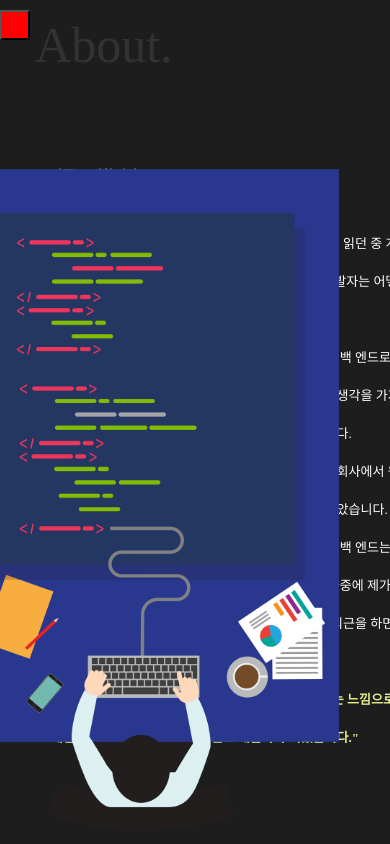
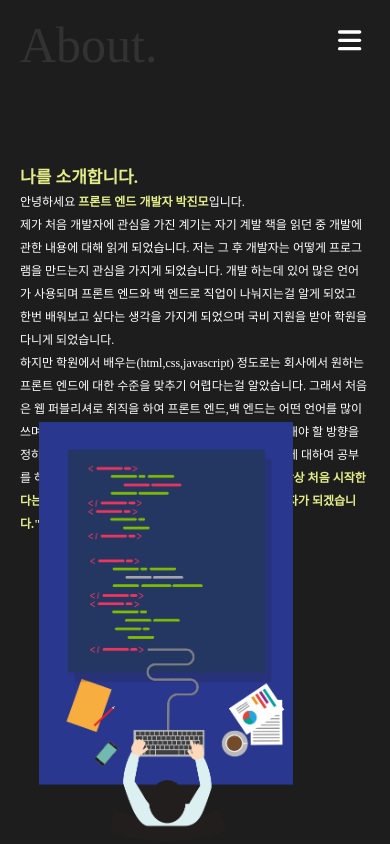
Before and after one commit to JinMo-source/Portfolio, a React (Create React App) app: page /about in a window 390 px wide. Built offline with nearby package versions, Linux system fonts and the light colour scheme.

Commit message:
반응형 완성

```diff
--- a/package.json
+++ b/package.json
@@ -4,6 +4,11 @@
   "private": true,
   "dependencies": {
     "@emailjs/browser": "^3.6.2",
+    "@fortawesome/fontawesome-svg-core": "^6.1.1",
+    "@fortawesome/free-brands-svg-icons": "^6.1.1",
+    "@fortawesome/free-regular-svg-icons": "^6.1.1",
+    "@fortawesome/free-solid-svg-icons": "^6.1.1",
+    "@fortawesome/react-fontawesome": "^0.1.18",
     "@testing-library/jest-dom": "^5.16.4",
     "@testing-library/react": "^13.0.1",
     "@testing-library/user-event": "^13.5.0",
--- a/src/Components/About.js
+++ b/src/Components/About.js
@@ -41,23 +41,44 @@ const AboutMe = styled.div`
     }
     p {
       font-size: 13px;
-      line-height: 38px;
+      line-height: 33px;
+    }
+  }
+  @media ${({ theme }) => theme.device.tablet} {
+    width: 100%;
+    h2 {
+      font-size: 17px;
+      margin-bottom: 5px;
+    }
+    p {
+      font-size: 12px;
+      line-height: 23px;
     }
   }
 `;
 
 const IntroImgBox = styled.div`
-  width: 450px;
+  width: 25vw;
+  min-width: 400px;
   position: absolute;
   top: ${(props) => props.top};
   right: ${(props) => props.right};
   overflow: hidden;
 
   @media ${({ theme }) => theme.device.desktop} {
-    width: 400px;
+    top: 19vh;
+    right: 5vw;
   }
-  @media ${({ theme }) => theme.device.labtop} {
-    width: 400px;
+  @media ${({ theme }) => theme.device.tabletS} {
+    min-width: 350px;
+  }
+  @media ${({ theme }) => theme.device.tablet} {
+    width: 30vh;
+    min-width: 30vh;
+    top: auto;
+    right: 50%;
+    margin-right: -25%;
+    bottom: 0;
   }
 `;
 
@@ -84,20 +105,17 @@ function About() {
             <br />
             제가 처음 개발자에 관심을 가진 계기는 자기 계발 책을 읽던 중 개발에
             관한 내용에 대해 읽게 되었습니다. 저는 그 후 개발자는 어떻게
-            프로그램을 만드는지 관심을 가지게 되었습니다.
-            <br />
-            개발 하는데 있어 많은 언어가 사용되며 프론트 엔드와 백 엔드로 직업이
-            나눠지는걸 알게 되었고 한번 배워보고 싶다는 생각을 가지게 되었으며
-            국비 지원을 받아 학원을 다니게 되었습니다.
+            프로그램을 만드는지 관심을 가지게 되었습니다. 개발 하는데 있어 많은
+            언어가 사용되며 프론트 엔드와 백 엔드로 직업이 나눠지는걸 알게
+            되었고 한번 배워보고 싶다는 생각을 가지게 되었으며 국비 지원을 받아
+            학원을 다니게 되었습니다.
             <br />
             하지만 학원에서 배우는(html,css,javascript) 정도로는 회사에서 원하는
-            프론트 엔드에 대한 수준을 맞추기 어렵다는걸 알았습니다.
-            <br />
-            그래서 처음은 웹 퍼블리셔로 취직을 하여 프론트 엔드,백 엔드는 어떤
-            언어를 많이 쓰며 어떻게 일을 하는지를 배우며 나중에 제가 공부를 해야
-            할 방향을 정하게 되었으며, 근무가 끝나 퇴근을 하면 프론트 엔드에
-            대하여 공부를 하게 되었습니다.
-            <br />
+            프론트 엔드에 대한 수준을 맞추기 어렵다는걸 알았습니다. 그래서
+            처음은 웹 퍼블리셔로 취직을 하여 프론트 엔드,백 엔드는 어떤 언어를
+            많이 쓰며 어떻게 일을 하는지를 배우며 나중에 제가 공부를 해야 할
+            방향을 정하게 되었으며, 근무가 끝나 퇴근을 하면 프론트 엔드에 대하여
+            공부를 하게 되었습니다.
             <span>
               "저는 아직 많이 부족한걸 알지만 항상 처음 시작한다는 느낌으로 매일
               매일 발전을 하는 프론트 엔드 개발자가 되겠습니다."
--- a/src/Components/Contact.js
+++ b/src/Components/Contact.js
@@ -17,11 +17,21 @@ const ContactText = styled.div`
   p {
     margin-top: 10px;
   }
+  @media ${({ theme }) => theme.device.tabletS} {
+    h2 {
+      font-size: 40px;
+    }
+    span {
+      font-size: 16px;
+    }
+    p {
+      font-size: 17px;
+    }
+  }
 `;
 
 const Form = styled.form`
   width: 30vw;
-  height: 38vh;
   display: flex;
   flex-wrap: wrap;
   position: relative;
@@ -40,7 +50,34 @@ const Form = styled.form`
     outline: none;
     color: #ccc;
   }
+  @media ${({ theme }) => theme.device.tabletS} {
+    width: 45vw;
+    padding: 0 10px;
+    textarea {
+      height: 200px;
+      width: 45vw;
+    }
+  }
+  @media ${({ theme }) => theme.device.tablet} {
+    display: none;
+  }
 `;
+
+const EmailBox = styled.div`
+  position: absolute;
+  top: ${(props) => props.top};
+  right: 13vw;
+  margin-top: ${(props) => props.margin};
+  @media ${({ theme }) => theme.device.desktop} {
+    font-size: 30px;
+    right: 8vw;
+  }
+  @media ${({ theme }) => theme.device.tabletS} {
+    font-size: 30px;
+    right: 20px;
+  }
+`;
+
 const Input = styled.input`
   &::placeholder {
     color: #ccc;
@@ -53,14 +90,34 @@ const Input = styled.input`
   outline: none;
   color: #ccc;
   margin-right:${(props) => props.margin};
-  position:${(props) => props.position};
-  right:${(props) => props.right};
-  bottom:${(props) => props.bottom};
-  border:${(props) => props.border};
-  border-radius:${(props) => props.radius};
   padding:${(props) => props.padding};
-  cursor:${(props) => props.cursor};
+
+  @media ${({ theme }) => theme.device.tabletS} {
+    width:48%;
+  }
 `;
+const SendInput = styled.input`
+  &::placeholder {
+    color: #ccc;
+  }
+  width: ${(props) => props.width};
+  height: 20px;
+  background: transparent;
+  outline: none;
+  color: #ccc;
+  border: "1px solid #333";
+  border-radius: 3px;
+  cursor: pointer;
+  position: absolute;
+  right: ${(props) => props.right};
+  bottom: ${(props) => props.bottom};
+  padding: ${(props) => props.padding};
+
+  @media ${({ theme }) => theme.device.tabletS} {
+    right: 10px;
+  }
+`;
+
 const Contact = () => {
   const form = useRef();
   const [loadingTime, setLoadingTime] = useState(true);
@@ -103,7 +160,7 @@ const Contact = () => {
           </p>
         </ContactText>
       </LeftTextBox>
-      <LeftTextBox top="42vh" left="58vw" margin="-10vh">
+      <EmailBox top="42vh" margin="-10vh">
         <Form ref={form} onSubmit={sendEmail}>
           <Input
             type="text"
@@ -121,19 +178,16 @@ const Contact = () => {
             width="14.4vw"
           />
           <textarea name="message" placeholder="message" />
-          <Input
+          <SendInput
             type="submit"
             value="Send"
             position="absolute"
             right="0"
-            bottom="0"
+            bottom="-30px"
             padding="2px 10px"
-            border="1px solid #333"
-            radius="3px"
-            cursor="pointer"
           />
         </Form>
-      </LeftTextBox>
+      </EmailBox>
     </SectionContainer>
   );
 };
--- a/src/Components/Intro.js
+++ b/src/Components/Intro.js
@@ -7,39 +7,56 @@ const BigIntroMyself = styled.h1`
   font-size: 103px;
   font-weight: bold;
   color: #ccf381;
+  @media ${({ theme }) => theme.device.desktop} {
+    font-size: 90px;
+  }
   @media ${({ theme }) => theme.device.tabletL} {
     font-size: 70px;
   }
+  @media ${({ theme }) => theme.device.tabletS} {
+    font-size: 70px;
+  }
   @media ${({ theme }) => theme.device.tablet} {
-    font-size: 40px;
+    font-size: 90px;
   }
 `;
 const SmallIntroMyself = styled.h2`
   font-size: 20px;
   line-height: 50px;
   padding-left: 6px;
+  @media ${({ theme }) => theme.device.desktop} {
+    font-size: 17px;
+    line-height: 30px;
+  }
   @media ${({ theme }) => theme.device.tabletL} {
     font-size: 15px;
     line-height: 15px;
   }
+
   @media ${({ theme }) => theme.device.tablet} {
-    font-size: 7px;
+    font-size: 20px;
     line-height: 7px;
   }
 `;
 
 const IntroImgBox = styled.div`
   width: 30vw;
-  height: 30vh;
+  min-width: 350px;
   text-align: center;
-  border-radius: 50%;
   position: absolute;
   top: ${(props) => props.top};
   right: ${(props) => props.right};
-  margin-top: -25vh;
+  margin-top: -22vh;
   img {
     width: 100%;
   }
+
+  @media ${({ theme }) => theme.device.labtop} {
+    width: 35vw;
+    top: 45vh;
+    right: 5vw;
+  }
+
   @media ${({ theme }) => theme.device.tablet} {
     display: none;
   }
--- a/src/Components/Loading.js
+++ b/src/Components/Loading.js
@@ -25,9 +25,9 @@ const LoadingContainer = styled.div`
   min-height: 50px;
   position: absolute;
   top: 50vh;
-  left: 50vw;
+  left: 50%;
   margin-top: -15vh;
-  margin-left: -25vh;
+  margin-left: -15%;
 `;
 const LoadingImgBox = styled.div`
   width: 30vw;
@@ -40,6 +40,13 @@ const LoadingImgBox = styled.div`
     top: 0;
     img {
       width: 100%;
+    }
+  }
+  @media ${({ theme }) => theme.device.tabletS} {
+    div {
+      width: 300px;
+      min-height: 300px;
+      left: 0;
     }
   }
 `;
@@ -71,6 +78,11 @@ const LoadingPercent = styled.div`
   width: 30vw;
   height: 3px;
   border: 1px solid #222;
+  @media ${({ theme }) => theme.device.tabletS} {
+    width: 400px;
+    margin-top: 100px;
+    margin-left: -50px;
+  }
 `;
 function Loading() {
   return (
--- a/src/Components/Menu.js
+++ b/src/Components/Menu.js
@@ -1,6 +1,9 @@
 import React, { useState, useEffect } from "react";
 import styled from "styled-components";
 import { Link } from "react-router-dom";
+import { FontAwesomeIcon } from "@fortawesome/react-fontawesome";
+import { faBars } from "@fortawesome/free-solid-svg-icons";
+import { faGithub } from "@fortawesome/free-brands-svg-icons";
 
 const MenuContainer = styled.menu`
   width: 8vw;
@@ -16,27 +19,35 @@ const MenuContainer = styled.menu`
   color: #fff;
 
   @media ${({ theme }) => theme.device.tabletS} {
-    transition: 1s ease;
-    left: ${(props) => props.left};
+    width: 100%;
   }
 `;
 const MenuBtn = styled.button`
-  width:30px;
-  height:30px;
-  position:fixed;
-  top:10px;
-  left:10px
-  background:red;
-  display:none;
-  background:red;
-  z-index:999;
+  width: 40px;
+  height: 40px;
+  position: fixed;
+  top: 20px;
+  right: 20px;
+  display: none;
+  color: #fff;
+  background: #1d1d1d;
+  z-index: 999;
   @media ${({ theme }) => theme.device.tabletS} {
-    display:block;
+    display: block;
   }
 `;
 const LogoImgBox = styled.div`
   width: 100%;
+  max-width: 100px;
   cursor: pointer;
+  @media ${({ theme }) => theme.device.tabletS} {
+    max-width: 150px;
+    position: absolute;
+    top: 100px;
+    left: 50%;
+    margin-left: -75px;
+    display: block;
+  }
 `;
 
 const LogoImg = styled.img`
@@ -54,6 +65,9 @@ const NavigationBox = styled.ul`
   top: 50vh;
   margin-top: -15vh;
   left: 0;
+  @media ${({ theme }) => theme.device.tabletS} {
+    width: 100%;
+  }
 `;
 const NavigationLink = styled(Link)`
   &:hover {
@@ -72,15 +86,26 @@ const Navigation = styled.li`
   cursor: pointer;
   border-top: 1px solid #333;
   border-bottom: ${(props) => props.bottom};
+  @media ${({ theme }) => theme.device.tabletS} {
+    padding: 5vh 0;
+    font-size: 20px;
+  }
+`;
+const GitBox = styled.div`
+  position: absolute;
+  bottom: 10px;
+  right: 10px;
 `;
 
 function Menu() {
   const [toggle, setToggle] = useState(false);
   const [menuLeft, setMenuLeft] = useState("-8vw");
 
-  let currentSize = window.innerWidth;
   const handleResize = () => {
-    currentSize < 1024 ? setToggle(true) : setToggle(false);
+    window.innerWidth < 1024 ? setToggle(true) : setToggle(false);
+  };
+  const handleClose = () => {
+    window.innerWidth < 1024 ? setToggle(true) : setToggle(false);
   };
   function handleOnClick() {
     setToggle(false);
@@ -88,15 +113,17 @@ function Menu() {
   }
   useEffect(() => {
     window.addEventListener("resize", handleResize);
-    currentSize < 1024 ? setToggle(true) : setToggle(false);
+    window.innerWidth < 1024 ? setToggle(true) : setToggle(false);
   }, []);
 
   return toggle ? (
-    <MenuBtn onClick={handleOnClick} />
+    <MenuBtn onClick={handleOnClick}>
+      <FontAwesomeIcon icon={faBars} size="2x" />
+    </MenuBtn>
   ) : (
-    <MenuContainer left={menuLeft}>
+    <MenuContainer>
       <LogoImgBox>
-        <NavigationLink to={"/"}>
+        <NavigationLink to={"/"} onClick={handleClose}>
           <LogoImg src="image/logo.png" alt="logo"></LogoImg>
         </NavigationLink>
       </LogoImgBox>
@@ -104,19 +131,24 @@ function Menu() {
         {/* <NavigationLink to="/intro">
             <Navigation>Intro</Navigation>
           </NavigationLink> */}
-        <NavigationLink to="/about">
+        <NavigationLink to="/about" onClick={handleClose}>
           <Navigation>About</Navigation>
         </NavigationLink>
-        <NavigationLink to="/portfolio">
+        <NavigationLink to="/portfolio" onClick={handleClose}>
           <Navigation>Portfolio</Navigation>
         </NavigationLink>
-        <NavigationLink to="/stack">
+        <NavigationLink to="/stack" onClick={handleClose}>
           <Navigation>Stack</Navigation>
         </NavigationLink>
-        <NavigationLink to="/contact">
+        <NavigationLink to="/contact" onClick={handleClose}>
           <Navigation bottom="1px solid #333">Contact</Navigation>
         </NavigationLink>
       </NavigationBox>
+      <GitBox>
+        <a href="https://github.com/JinMo-source">
+          <FontAwesomeIcon icon={faGithub} size="3x" />
+        </a>
+      </GitBox>
     </MenuContainer>
   );
 }
--- a/src/Components/Stack.js
+++ b/src/Components/Stack.js
@@ -17,6 +17,14 @@ const StackCotainer = styled.div`
   @media ${({ theme }) => theme.device.labtop} {
     h2 {
       padding: 10px 3vh;
+    }
+  }
+
+  @media ${({ theme }) => theme.device.tabletS} {
+    width: 100vw;
+    h2 {
+      font-size: 13px;
+      margin-bottom: 5px;
     }
   }
 `;
@@ -43,9 +51,18 @@ const SkillMyself = styled.div`
     height: 15vh;
     font-size: 24px;
     div {
-      width: 30.9999vw;
       p {
         font-size: 20px;
+        padding: 20px 0;
+      }
+    }
+  }
+  @media ${({ theme }) => theme.device.tabletS} {
+    width: 100vw;
+    font-size: 15px;
+    div {
+      p {
+        font-size: 16px;
         padding: 20px 0;
       }
     }
@@ -57,6 +74,9 @@ const Skill = styled.div`
   height: 9vh;
   display: flex;
   position: relative;
+  @media ${({ theme }) => theme.device.tabletS} {
+    width: 100vw;
+  }
 `;
 const SkillName = styled.div`
   width: 10vw;
@@ -64,6 +84,12 @@ const SkillName = styled.div`
   font-weight: bold;
   line-height: 10vh;
   text-align: center;
+  @media ${({ theme }) => theme.device.tabletS} {
+    font-size: 13px;
+  }
+  @media ${({ theme }) => theme.device.tablet} {
+    width: 13vw;
+  }
 `;
 const SkillPerscent = styled.div`
   width: ${(props) => props.width};
@@ -73,6 +99,9 @@ const SkillPerscent = styled.div`
   top: 50%;
   left: 10vw;
   margin-top: 1px;
+  @media ${({ theme }) => theme.device.tablet} {
+    left: 13vw;
+  }
 `;
 
 function Stack() {
--- a/src/style/StyledComponents.js
+++ b/src/style/StyledComponents.js
@@ -16,10 +16,15 @@ export const SectionContainer = styled.section`
     @media ${({ theme }) => theme.device.labtop} {
       font-size: 80px;
     }
+
     @media ${({ theme }) => theme.device.tabletL} {
       font-size: 50px;
     }
+    @media ${({ theme }) => theme.device.tabletS} {
+      left: 20px;
+    }
   }
+
   width: 100vw;
   height: 100vh;
   position: relative;
@@ -30,6 +35,15 @@ export const LeftTextBox = styled.div`
   top: ${(props) => props.top};
   left: ${(props) => props.left};
   margin-top: ${(props) => props.margin};
+  @media ${({ theme }) => theme.device.tabletS} {
+    font-size: 30px;
+    left: 20px;
+  }
+  @media ${({ theme }) => theme.device.tablet} {
+    width: 100%;
+    padding: 0 20px;
+    left: 0;
+  }
 `;
 
 // Line
--- a/src/style/common.css
+++ b/src/style/common.css
@@ -86,6 +86,7 @@ video {
   font: inherit;
   vertical-align: baseline;
   box-sizing: border-box;
+  color: #fff;
 }
 /* HTML5 display-role reset for older browsers */
 article,
@@ -150,3 +151,8 @@ textarea {
   vertical-align: top;
   resize: vertical;
 }
+
+button {
+  border: 0;
+  outline: 0;
+}
```
Also changed, not shown: src/style/theme.js (+11 -0 lines), 1 other file (tests, documents, lock files or other folders).
